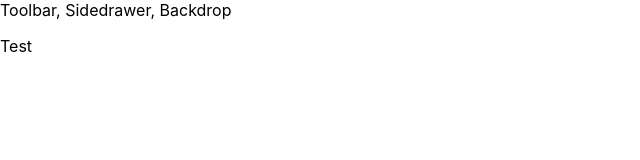
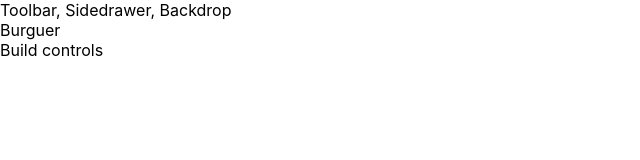
Before and after one commit to salvescoding/burguer-builder-react-app, a React app: page / in a window 1280 px wide. Shown: the top 160 px of the page, without its empty margins (0-640 px from the left). Built offline with nearby package versions, Linux system fonts and the light colour scheme.

Commit message:
Implement CSS module for Layout

```diff
--- a/src/App.js
+++ b/src/App.js
@@ -2,13 +2,14 @@
 import './App.css';
 import Layout from './components/Layout/Layout';
 import Aux from './hoc/Aux';
+import BurguerBuilder from './containers/BurguerBuilder/BurguerBuilder';
 
 class App extends Component {
   render() {
     return (
       <Aux>
         <Layout>
-          <p>Test</p>
+          <BurguerBuilder />
         </Layout>
       </Aux>
     );
--- /dev/null
+++ b/src/components/Layout/Layout.css
@@ -0,0 +1,3 @@
+.Content {
+    margin-top: 16px;
+}
--- a/src/components/Layout/Layout.js
+++ b/src/components/Layout/Layout.js
@@ -1,11 +1,12 @@
 import React from 'react';
 
 import Aux from '../../hoc/Aux';
+import classes from './Layout.css';
 
 const layout = (props) => (
    <Aux>
        <div>Toolbar, Sidedrawer, Backdrop</div>
-       <main> {props.children} </main>
+       <main className={classes.Content} > {props.children} </main>
    </Aux>
 );
 
--- /dev/null
+++ b/src/containers/BurguerBuilder/BurguerBuilder.js
@@ -0,0 +1,15 @@
+import React, { Component } from 'react';
+import Aux from '../../hoc/Aux';
+
+class BurguerBuilder extends Component {
+    render() {
+        return (
+            <Aux>
+                <div>Burguer</div>
+                <div>Build controls</div>
+            </Aux>
+        )
+    }
+}
+
+export default BurguerBuilder;
```
